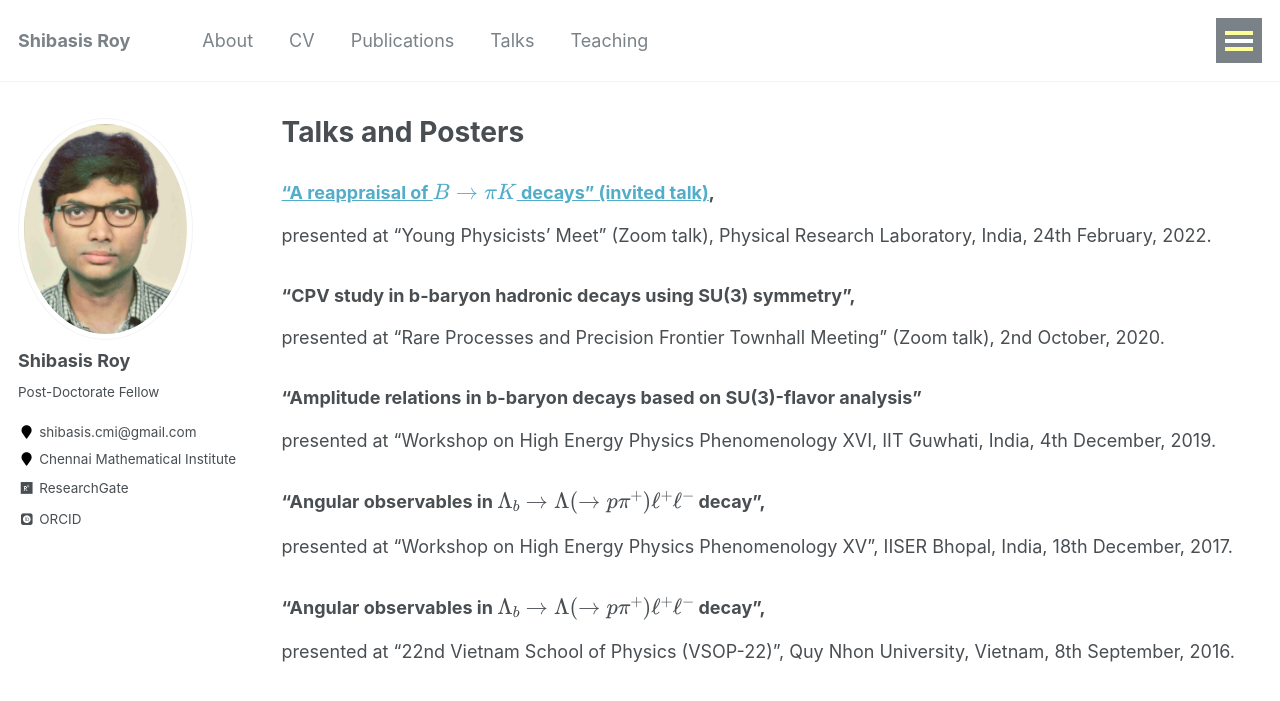
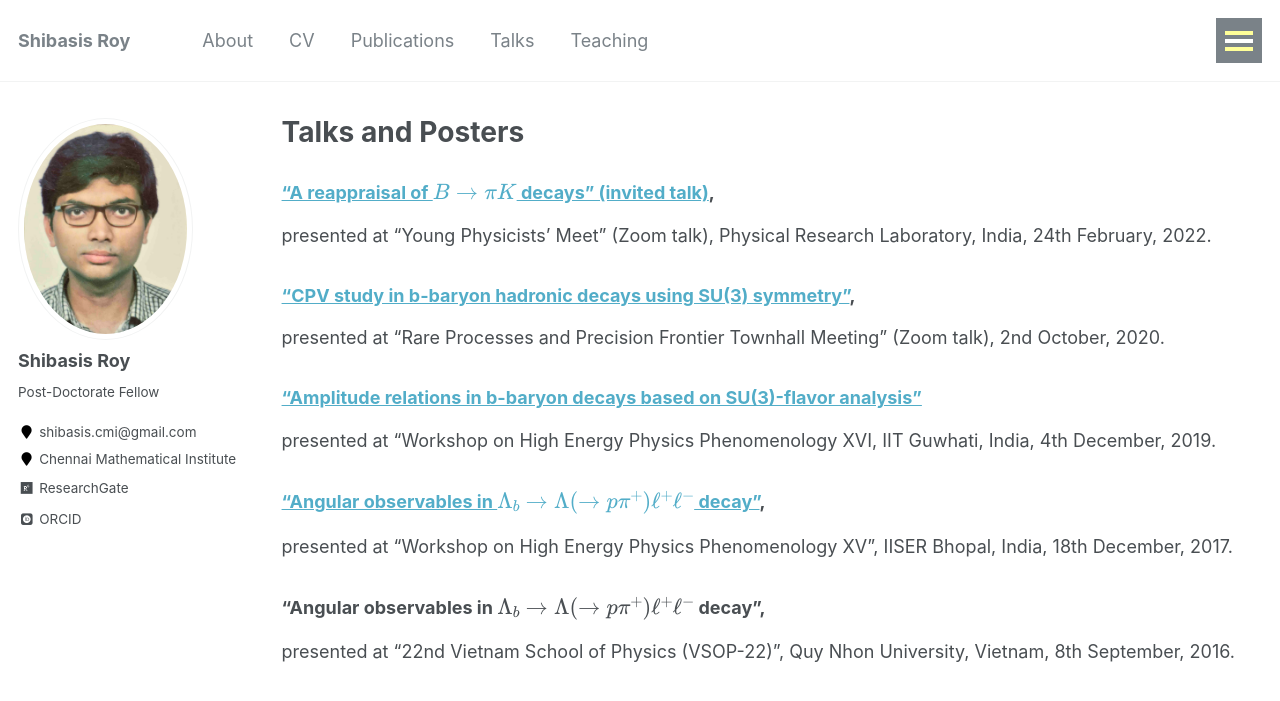
Before and after one commit to shibasisr/shibasisr.github.io, a Jekyll site: the page built from _pages/talks.md, in a window 1280 px wide. Shown: the top 701 px of the page. Built offline with Jekyll 4.4.1, drawn with Linux system fonts in a browser that asks for light colours; some web fonts are replaced; a script bundle is joined from its source files by our own code; library files that are not in the unit come from our copies; formulas are drawn with MathJax 3; part of the change alters nothing that is shown.

```diff
--- a/_pages/talks.md
+++ b/_pages/talks.md
@@ -9,14 +9,14 @@ author_profile: true
 ### [“A reappraisal of $B \to \pi K$ decays” (invited talk)](https://drive.google.com/file/d/1TgGblPtLa_7zY6eSQSwzuSHTUtRHfQvg/view?usp=sharing),
 presented at “Young Physicists’ Meet” (Zoom talk), Physical Research Laboratory, India, 24th February, 2022.
 
-### “CPV study in b-baryon hadronic decays using SU(3) symmetry”,
+### [“CPV study in b-baryon hadronic decays using SU(3) symmetry”](https://drive.google.com/file/d/1A4QYvWkemS3b-Yobtp72d_BH1PqlHyrv/view?usp=sharing),
 presented at “Rare Processes and Precision Frontier Townhall Meeting” (Zoom talk), 2nd October, 2020.
 
-### “Amplitude relations in b-baryon decays based on SU(3)-flavor analysis”
+### [“Amplitude relations in b-baryon decays based on SU(3)-flavor analysis”](https://drive.google.com/file/d/1Mt46q3GDoCBj8JjLOvPZ_6P2I8HBf1fI/view?usp=sharing)
 presented at “Workshop on High Energy Physics Phenomenology XVI, IIT Guwhati,
 India, 4th December, 2019.
 
-### “Angular observables in $\Lambda_{b} \to \Lambda(\to p \pi^{+}) \ell^{+} \ell^{-}$ decay”,
+### [“Angular observables in $\Lambda_{b} \to \Lambda(\to p \pi^{+}) \ell^{+} \ell^{-}$ decay”](https://drive.google.com/file/d/1HB26r3oA2doS-FLlaWK9JzQM6DDb6KJs/view?usp=sharing),
 presented at “Workshop on High Energy Physics Phenomenology XV”, IISER Bhopal, India, 18th December, 2017.
 
 ### “Angular observables in $\Lambda_{b} \to \Lambda(\to p \pi^{+}) \ell^{+} \ell^{-}$ decay”,
```
